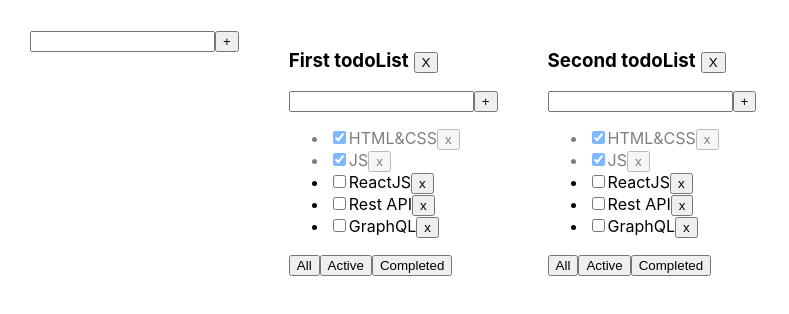
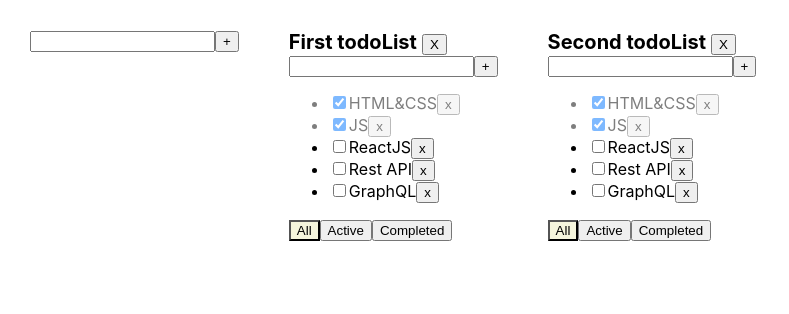
Before and after one commit to PirialMersus/todolist-incubator-ts, a React (Create React App) app: page / in a window 1280 px wide. Shown: the top 314 px of the page, without its empty margins (0-789 px from the left). Built offline with nearby package versions, Linux system fonts and the light colour scheme.

Commit message:
second week of tuesday todolist task is done

```diff
--- a/src/App.css
+++ b/src/App.css
@@ -22,4 +22,6 @@
 .todoListTitle {
   display: inline-block;
   margin-right: 5px;
+  font-size: 20px;
+  font-weight: bold;
 }
--- a/src/App.tsx
+++ b/src/App.tsx
@@ -82,6 +82,18 @@ function App() {
         }
     }
 
+    const editTaskTitle = (value: string, todolistId: string, taskId: string) => {
+        setTasks({
+            ...tasks, [todolistId]: [...tasks[todolistId].map(task => {
+                if (task.id === taskId) {
+                    return {...task, title: value}
+                } else {
+                    return task
+                }
+            })]
+        })
+    }
+
     function removeTask(id: string, todolistId: string) {
         const todolistTasks = tasks[todolistId]
         tasks[todolistId] = todolistTasks.filter(t => t.id !== id);
@@ -105,6 +117,16 @@ function App() {
         }
     }
 
+    function editTodolistTitle(todoListId: string, title: string) {
+        setTodolists([...todolists.map(tl => {
+            if (tl.id === todoListId) {
+                return {...tl, title: title}
+            } else {
+                return tl
+            }
+        })])
+    }
+
     return (
         <div className="App">
             <InputPlusButton addItem={addTodolist}/>
@@ -123,6 +145,8 @@ function App() {
                         <Todolist title={tl.title}
                                   filter={tl.filter}
                                   clickOnCheckBox={clickOnCheckBox}
+                                  editTodolistTitle={editTodolistTitle}
+                                  editTaskTitle={editTaskTitle}
                                   tasks={tasksForTodolist}
                                   removeTask={removeTask}
                                   changeFilter={changeFilter}
--- a/src/Todolist.tsx
+++ b/src/Todolist.tsx
@@ -12,6 +12,8 @@ export type TaskType = {
 type PropsType = {
     title: string
     tasks: Array<TaskType>
+    editTodolistTitle: (todoListId: string, title: string) => void
+    editTaskTitle: (value: string, todoListId: string, taskId: string) => void
     removeTodolist: (id: string) => void
     removeTask: (taskId: string, todolistId: string) => void
     changeFilter: (value: FilterValuesType, id: string) => void
@@ -33,12 +35,23 @@ export function Todolist(props: PropsType) {
     const removeTodolist = () => {
         props.removeTodolist(props.id)
     }
-    const addItem = (value: string) => {
+    const editItem = (value: string, taskId: string | undefined) => {
+        if (taskId) {
+        props.editTaskTitle(value, props.id, taskId)
+        }
+    }
 
+    const editTodolistTitle = (title: string) => {
+        props.editTodolistTitle(props.id, title)
     }
 
     return <div>
-        <h3 className="todoListTitle">{props.title}</h3>
+        <EditableSpan
+            editItem={editTodolistTitle}
+            value={props.title}
+            class={"todoListTitle"}
+        />
+        {/*<h3 className="todoListTitle">{props.title}</h3>*/}
         <button onClick={removeTodolist}>X</button>
         <InputPlusButton
             addItem={addTask}
@@ -54,8 +67,7 @@ export function Todolist(props: PropsType) {
                             type="checkbox"
                             checked={t.isDone}
                             onChange={onChangeHandler}/>
-                        <EditableSpan addItem={addItem} value={t.title}/>
-                        {/*<span onDoubleClick={onDoubleClickTaskTitleHandler}>{t.title}</span>*/}
+                        <EditableSpan editItem={editItem} value={t.title} taskId={t.id}/>
                         <button onClick={() => {
                             props.removeTask(t.id, props.id)
                         }}>x
@@ -65,7 +77,7 @@ export function Todolist(props: PropsType) {
             }
         </ul>
         <div>
-            <button className={"filterButtons " + (props.filter === "all" ? "active" : "")} onClick={() => {
+            <button className={"filterButtons " + (props.filter === "All" ? "active" : "")} onClick={() => {
                 props.changeFilter("All", props.id)
             }}>
                 All
--- a/src/components/EditableSpan/EditableSpan.tsx
+++ b/src/components/EditableSpan/EditableSpan.tsx
@@ -2,11 +2,14 @@ import React, {ChangeEvent, useState} from "react";
 import InputPlusButton from "../InpuPlusButton/InputPlusButton";
 
 type EditableSpanPropsType = {
-    addItem: (title: string) => void
+    editItem: (title: string, taskId?: string) => void
     value: string
+    taskId?: string
+    class?: string
 }
 
 const EditableSpan = (props: EditableSpanPropsType) => {
+
     const [editMode, setEditMode] = useState(false)
     const [value, setValue] = useState(props.value)
 
@@ -17,15 +20,16 @@ const EditableSpan = (props: EditableSpanPropsType) => {
         setValue(e.currentTarget.value)
     }
     const onBlurHandler = () => {
-        props.addItem(value)
+        props.editItem(value, props.taskId)
         setEditMode(false)
     }
 
     return (
         <>
             {!editMode
-                ? <span onDoubleClick={onDoubleClickHandler}>{props.value}</span>
-                : <input
+                ? <span className={props.class ? props.class : ''}
+                    onDoubleClick={onDoubleClickHandler}>{props.value}</span>
+                : <input className={props.class ? props.class : ''}
                     autoFocus
                     value={value}
                     onChange={onChangeHandler}
```
